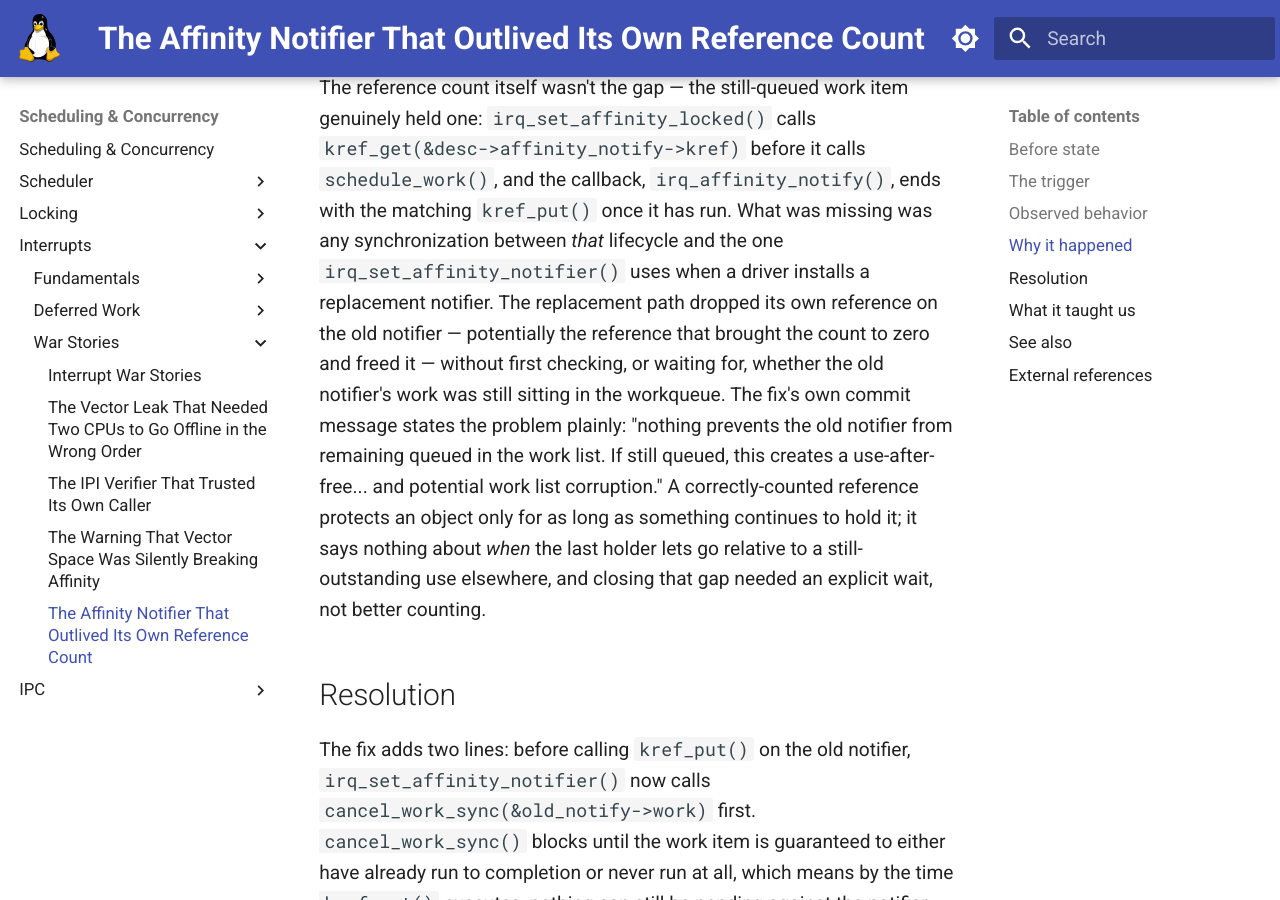
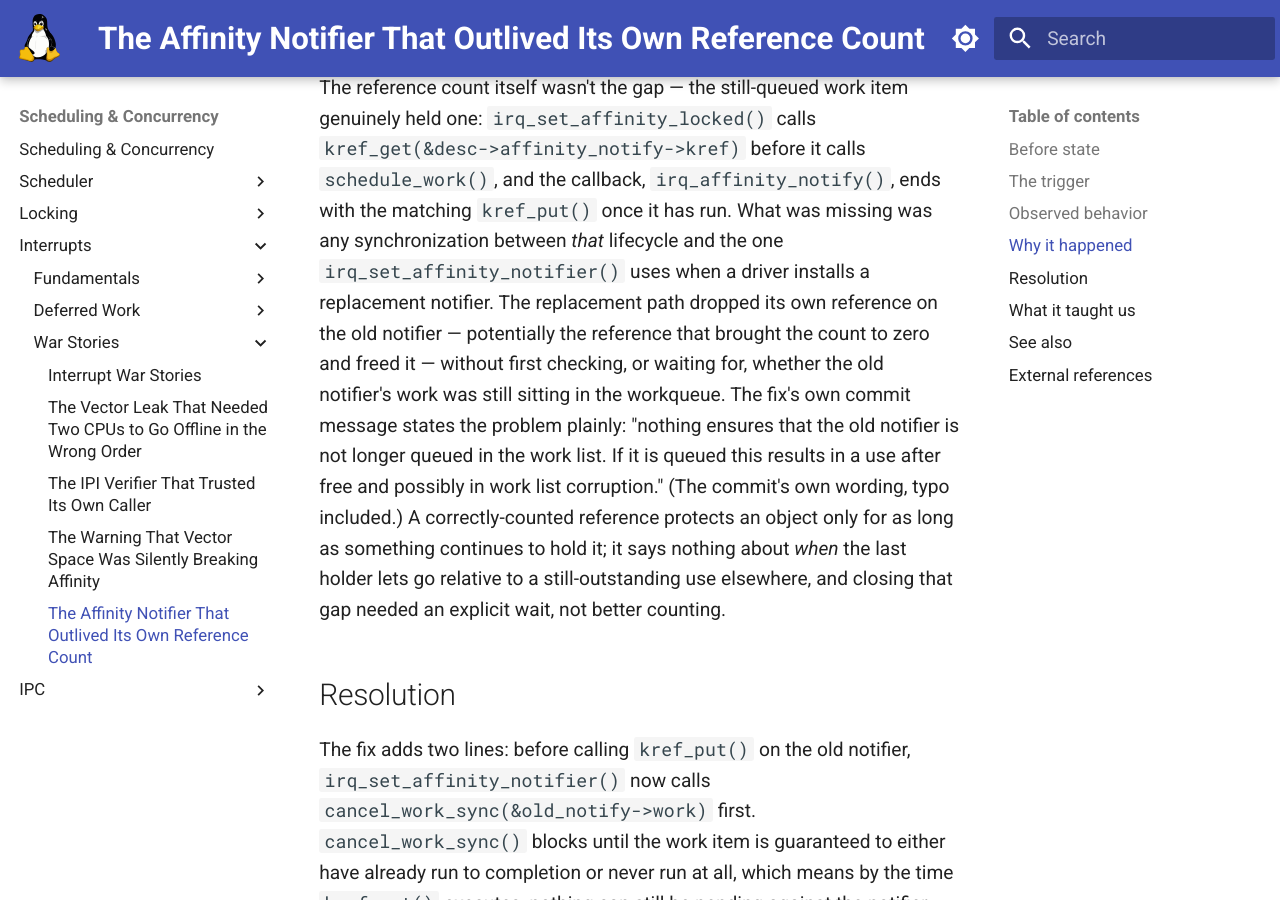
Before and after one commit to laveeshb/linux-kernel-internals, an MkDocs documentation site: the page built from docs/interrupts/war-stories/affinity-notifier-uaf.md, in a window 1280 px wide and 900 px high, scrolled down 1858 px. Built offline with MkDocs 1.6.1 and Material for MkDocs 9.7.7, drawn with Linux system fonts in a browser that asks for light colours.

Commit message:
Fix content in docs/interrupts/war-stories/affinity-notifier-uaf.md
The 'Why it happened' section presented a paraphrase of the fix
commit's message as a direct quote. The real commit (59c39840f5ab)
says: "nothing ensures that the old notifier is not longer queued
in the work list. If it is queued this results in a use after free
and possibly in work list corruption." (note the commit's own typo,
'is not longer' instead of 'is no longer'). Replaced the paraphrase
with the verbatim text, confirmed against git.kernel.org.

```diff
--- a/docs/interrupts/war-stories/affinity-notifier-uaf.md
+++ b/docs/interrupts/war-stories/affinity-notifier-uaf.md
@@ -29,7 +29,7 @@ If the old notifier's callback work was still queued at the moment its reference
 
 ## Why it happened
 
-The reference count itself wasn't the gap — the still-queued work item genuinely held one: `irq_set_affinity_locked()` calls `kref_get(&desc->affinity_notify->kref)` before it calls `schedule_work()`, and the callback, `irq_affinity_notify()`, ends with the matching `kref_put()` once it has run. What was missing was any synchronization between *that* lifecycle and the one `irq_set_affinity_notifier()` uses when a driver installs a replacement notifier. The replacement path dropped its own reference on the old notifier — potentially the reference that brought the count to zero and freed it — without first checking, or waiting for, whether the old notifier's work was still sitting in the workqueue. The fix's own commit message states the problem plainly: "nothing prevents the old notifier from remaining queued in the work list. If still queued, this creates a use-after-free... and potential work list corruption." A correctly-counted reference protects an object only for as long as something continues to hold it; it says nothing about *when* the last holder lets go relative to a still-outstanding use elsewhere, and closing that gap needed an explicit wait, not better counting.
+The reference count itself wasn't the gap — the still-queued work item genuinely held one: `irq_set_affinity_locked()` calls `kref_get(&desc->affinity_notify->kref)` before it calls `schedule_work()`, and the callback, `irq_affinity_notify()`, ends with the matching `kref_put()` once it has run. What was missing was any synchronization between *that* lifecycle and the one `irq_set_affinity_notifier()` uses when a driver installs a replacement notifier. The replacement path dropped its own reference on the old notifier — potentially the reference that brought the count to zero and freed it — without first checking, or waiting for, whether the old notifier's work was still sitting in the workqueue. The fix's own commit message states the problem plainly: "nothing ensures that the old notifier is not longer queued in the work list. If it is queued this results in a use after free and possibly in work list corruption." (The commit's own wording, typo included.) A correctly-counted reference protects an object only for as long as something continues to hold it; it says nothing about *when* the last holder lets go relative to a still-outstanding use elsewhere, and closing that gap needed an explicit wait, not better counting.
 
 ## Resolution
 
```
